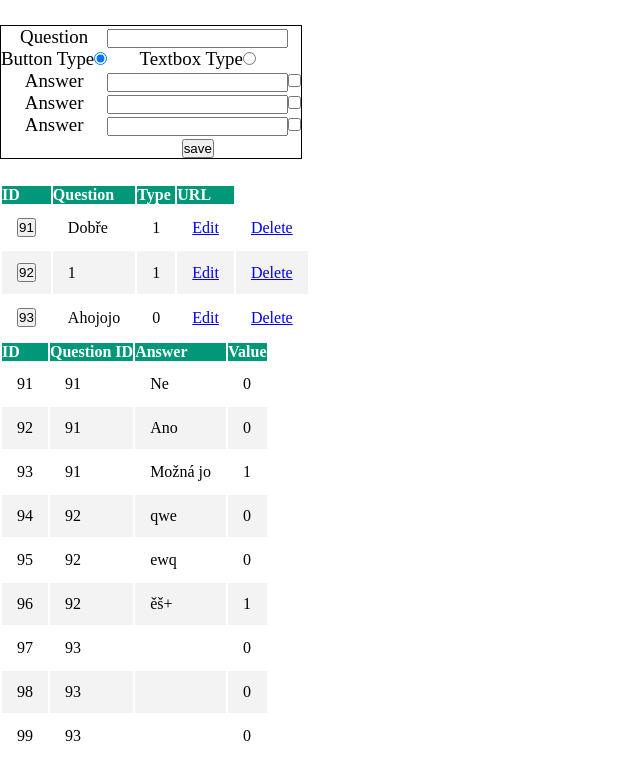
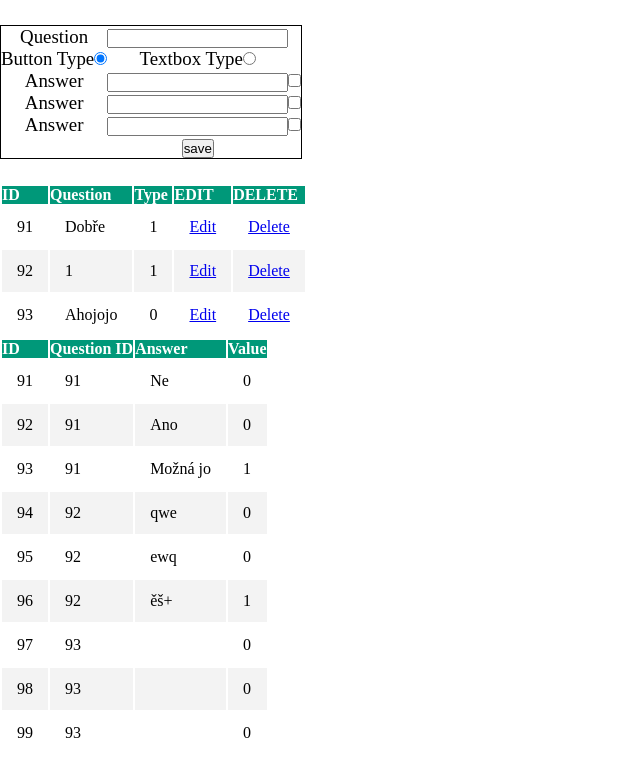
Before and after one commit to JakubPetorvec/Tester, a PHP site: page /Index.php in a window 1280 px wide. Shown: the top 758 px of the page, without its empty margins (0-640 px from the left). Run offline with PHP 8.4, Linux system fonts and the light colour scheme; data comes from the database, SQL or seed files in the repository.

Commit message:
Visual table change

```diff
--- a/Index.php
+++ b/Index.php
@@ -70,7 +70,6 @@ if($currentAction === "create")
 }
 elseif ($currentAction == "update")
 {
-
     echo "Editing question with id: ".$_GET["questionId"];
     $fillInputTable->fill($_GET["questionId"], $inputTable);
     $txtQuestion = $inputTable->getQuestion();
@@ -82,7 +81,6 @@ elseif ($currentAction == "update")
     $checkBox0 = $inputTable->getCheckBoxAnswer0();
     $checkBox1 = $inputTable->getCheckBoxAnswer1();
     $checkBox2 = $inputTable->getCheckBoxAnswer2();
-
     $answers = [0 => $txtAns0,
         1 => $txtAns1,
         2 => $txtAns2,
@@ -92,11 +90,8 @@ elseif ($currentAction == "update")
 
     if ($isSended)
     {
-        if(true)
-        {
-            $update = new Update();
-            if(!$update->update($_GET["questionId"], $answers, $radioButton1)) echo "Error [Update cannot be processed]";
-        }
+        $update = new Update();
+        if(!$update->update($_GET["questionId"], $answers, $radioButton1)) echo "Error [Update cannot be processed]";
     }
 }
 elseif ($currentAction == "delete")
@@ -138,7 +133,7 @@ elseif ($currentAction == "delete")
 </form>
 <?php
 $drawDatabases = new DrawDatabases();
-$drawDatabases->draw($answers);
+$drawDatabases->draw();
 ?>
 </body>
 </html>
--- a/Renderers/DrawQuestions.php
+++ b/Renderers/DrawQuestions.php
@@ -16,7 +16,7 @@ class DrawQuestions
             $myQuestions = $connection->getAll($questionSqlBuilder->buildGetAll());
             ?><form method="get"><?php
             ?><table class="question-table"><?php
-            ?><thead><tr><th>ID</th><th>Question</th><th>Type</th><th>URL</th></tr></thead><?php
+            ?><thead><tr><th>ID</th><th>Question</th><th>Type</th><th>EDIT</th><th>DELETE</th></tr></thead><?php
             ?><tbody><?php
             ?><input type="hidden" name="action" value="1"><?php
 
@@ -25,7 +25,7 @@ class DrawQuestions
                 $question = QuestionMapper::map($myQuestion);
                 ?>
                 <tr>
-                    <td><input type="submit" name="questionId" value="<?php echo $question->getId() ?>"></td>
+                    <td><?php echo $question->getId() ?></td>
                     <td><?php echo $question->getQuestion() ?></td>
                     <td><?php echo $question->getType() ?></td>
                     <td><a href="?action=update&questionId=<?php echo $question->getId()?>">Edit</a></td>
```
